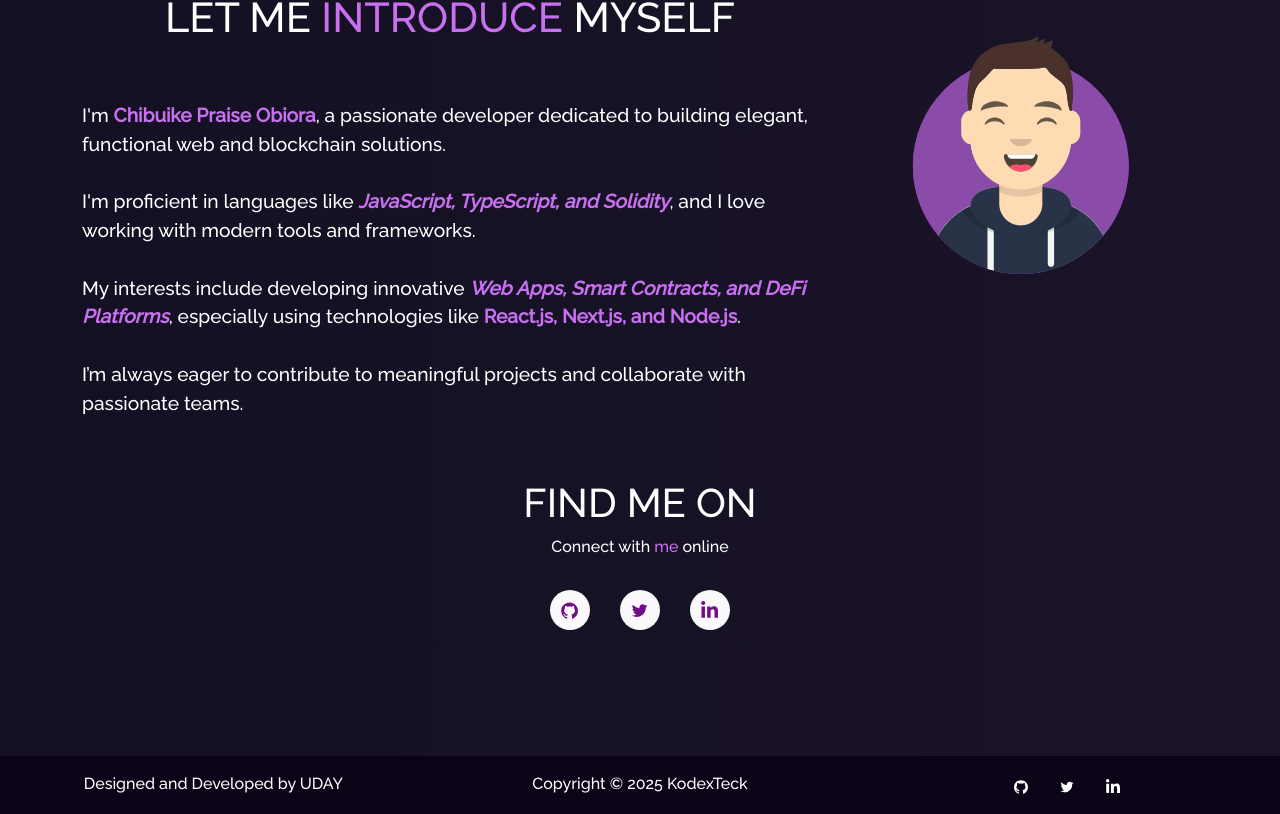
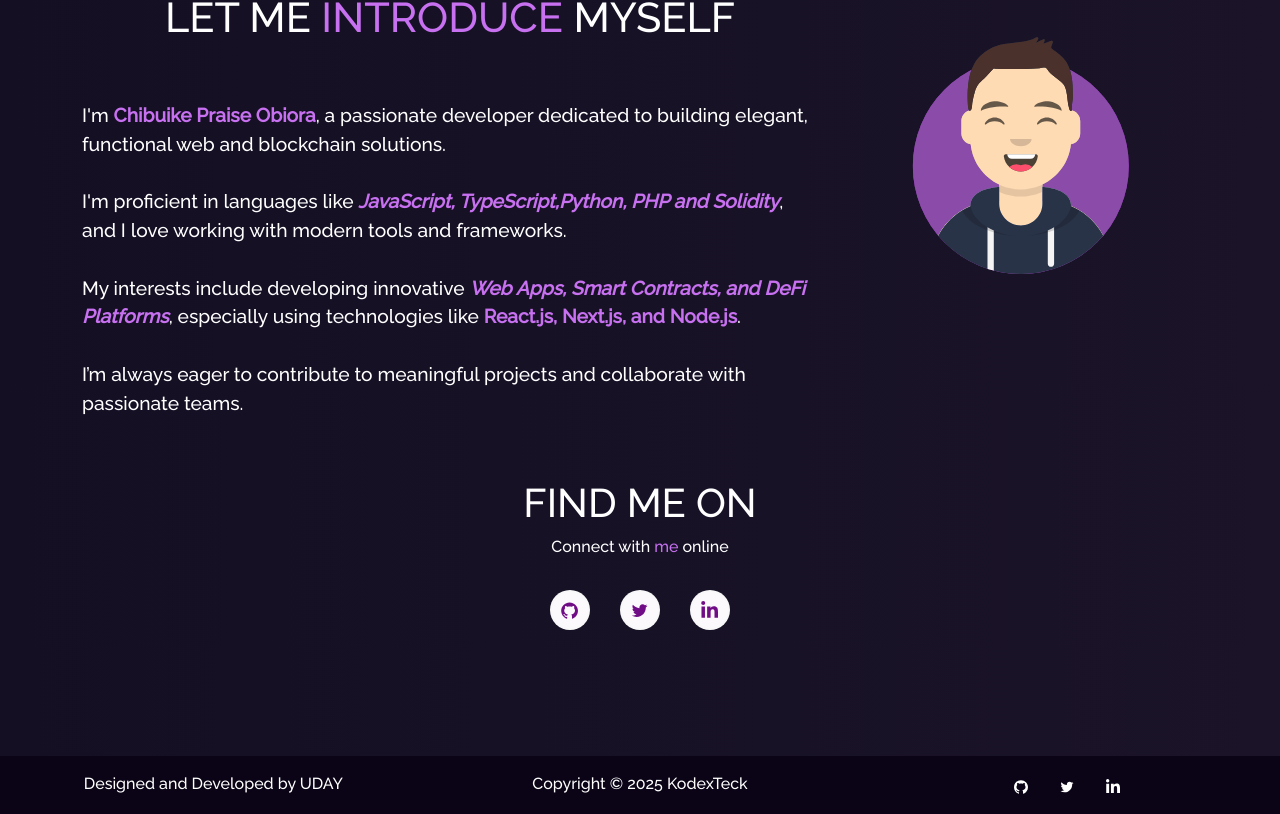
Before and after one commit to Obiorachibuike/CodexTech, a React (Create React App) app: page / in a window 1280 px wide. Shown: the part 883-1697 px from the top of the page. Built offline with nearby package versions, Linux system fonts and the light colour scheme.

Commit message:
Update Home2.js

```diff
--- a/src/components/Home/Home2.js
+++ b/src/components/Home/Home2.js
@@ -22,7 +22,7 @@ function Home2() {
               <br />
               <br />I'm proficient in languages like
               <i>
-                <b className="purple"> JavaScript, TypeScript, and Solidity</b>
+                <b className="purple"> JavaScript, TypeScript,Python, PHP and Solidity</b>
               </i>, and I love working with modern tools and frameworks.
               <br />
               <br />
```
